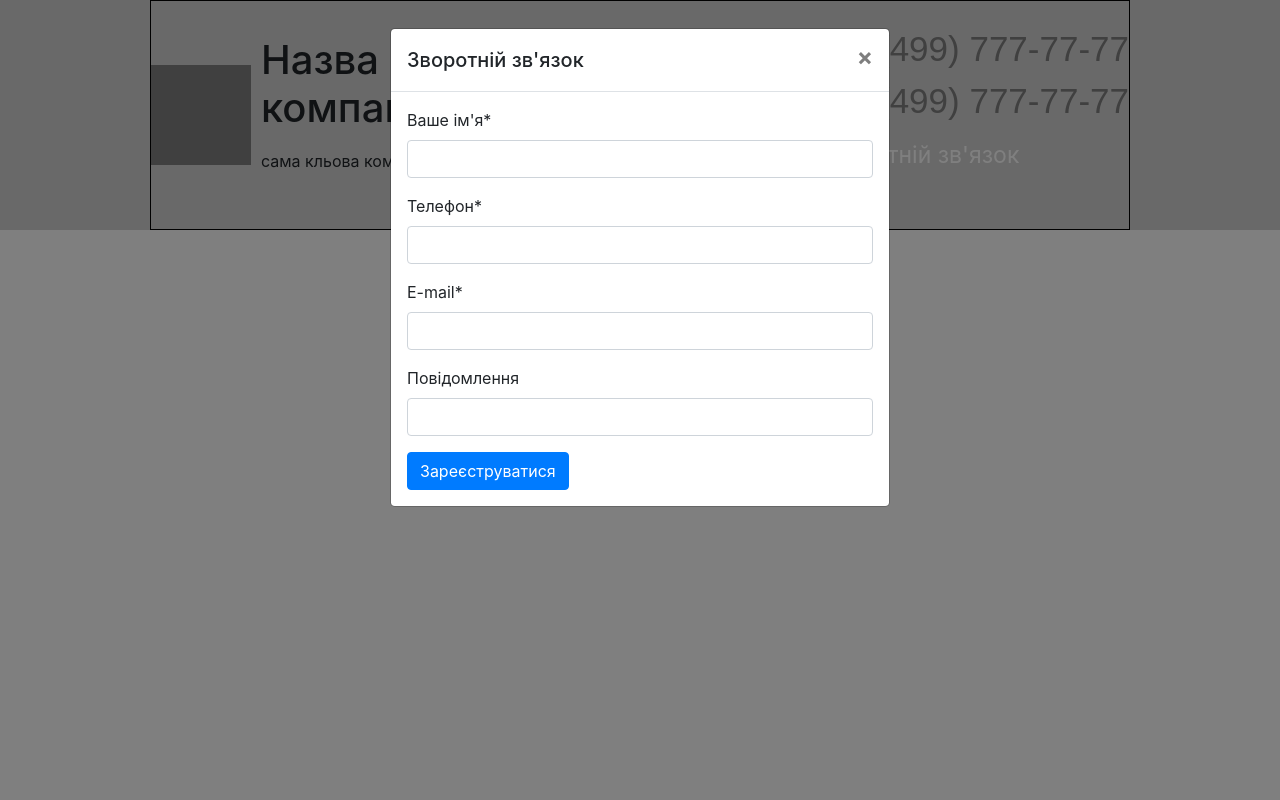
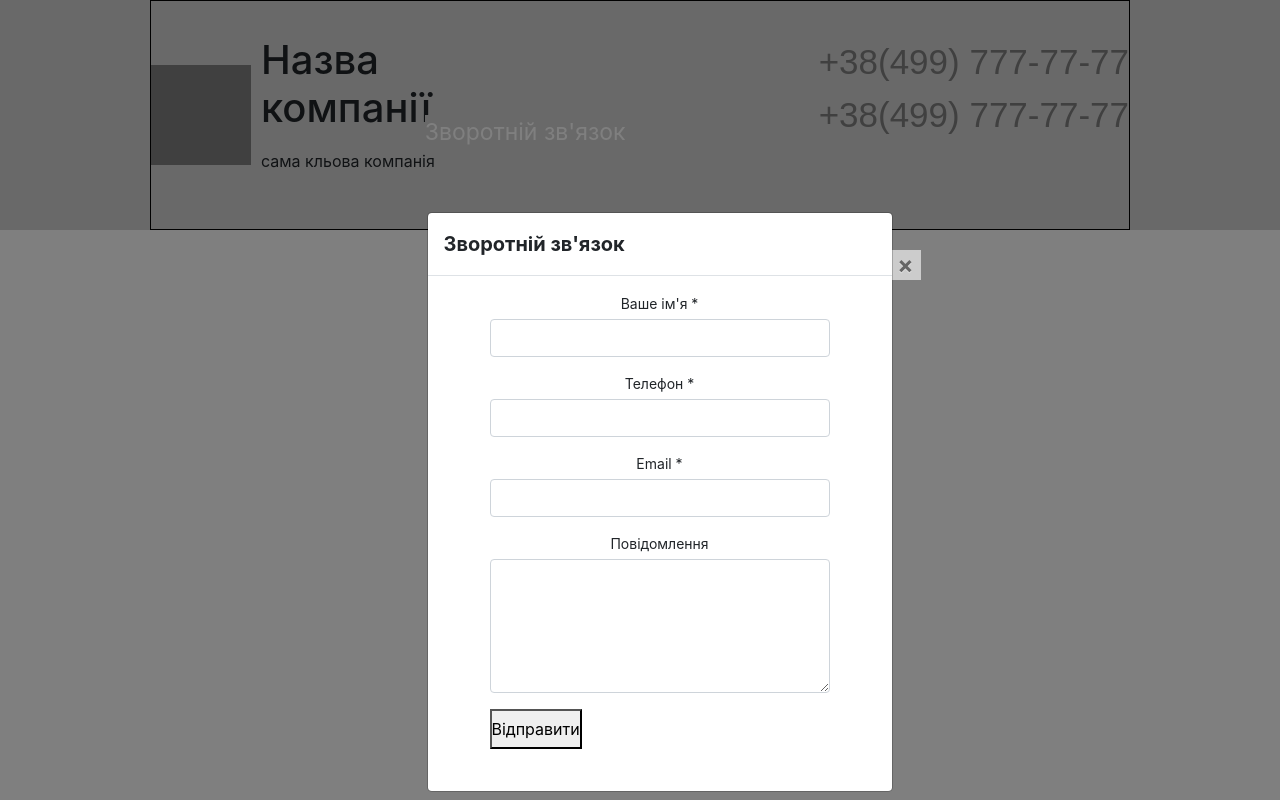
Before and after one commit to panasychkka/Layout3, a plain HTML site: page index.html in a window 1280 px wide. Both pictures are taken after a click on the button "Зворотній зв'язок". Drawn offline with nearby package versions, Linux system fonts and the light colour scheme; files whose address does not match are found by name.

Commit message:
Add files via upload

```diff
--- a/index.html
+++ b/index.html
@@ -23,50 +23,55 @@
                             <li><a href="tel:+38499777777">+38(499) 777-77-77</a></li>
                             <li><a href="tel:+38499777777">+38(499) 777-77-77</a></li>
                     </ul>
+                </div>
+                <div class="header-container__feedback-button-container">
                     <button class="header-container__feedback-button" data-toggle="modal" data-target="#feedbackModal">
                     Зворотній зв'язок
                 </button>
                 </div>
            </div>
     </header>
-    <feedback>
+    <div class="feedback">
          <div class="modal fade" id="feedbackModal" tabindex="-1" role="dialog" aria-labelledby="feedbackModalLabel" aria-hidden="true">
-            <div class="modal-dialog">
-                <div class="modal-content">
-                    <div class="modal-header">
-                        <h5 class="modal-title" id="feedbackModalLabel">Зворотній зв'язок</h5>
+            <div class="modal-dialog modal-dialog-centered" role="document">
+                <div class="close-button">
                     <button type="button" class="close" data-dismiss="modal" aria-label="Close">
                         <span aria-hidden="true">&times;</span>
                     </button>
                 </div>
-                    <div class="modal-body">
-                        <form>
-                            <div class="form-group">
-                                <label for="username">Ваше ім'я*</label>
-                                <input type="text" class="form-control" id="username" name="username">
+                <div class="modal-content">
+                    <div class="modal-header">
+                        <h5 class="modal-title" id="feedbackModalLabel" class="feedback__title"><b>Зворотній зв'язок</b></h5>
                     </div>
-                            <div class="form-group">
-                                <label for="email">Телефон*</label>
-                                <input type="phone" class="form-control" id="phone" name="phone">
+                    <div class="modal-body feedback__body">
+                        <form class="feedback__form">
+                            <div class="form-group feedback__form-group">
+                                <label for="username" class="feedback__label">Ваше ім'я *</label>
+                                <input type="text" id="name" name="name" class="form-control feedback__input" required>
                             </div>
-                            <div class="form-group">
-                                <label for="email">E-mail*</label>
-                                <input type="email" class="form-control" id="email" name="email">
+                            <div class="form-group feedback__form-group">
+                                <label for="phone" class="feedback__label">Телефон *</label>
+                                <input type="tel" id="phone" name="phone" pattern="[0-9]{10}" class="form-control feedback__input" required>
                             </div>
-                            <div class="form-group">
-                                <label for="password">Повідомлення</label>
-                                <input type="message" class="form-control" id="message" name="message">
+                            <div class="form-group feedback__form-group">
+                                <label for="email" class="feedback__label">Email *</label>
+                                <input type="email" id="email" name="email" class="form-control feedback__input" required>
                             </div>
-                            <button type="submit" class="btn btn-primary">Зареєструватися</button>
+                            <div class="form-group feedback__form-group">
+                                <label for="password" class="feedback__label">Повідомлення</label>
+                                <textarea id="message" name="message" rows="5" class="form-control feedback__textarea"></textarea>
+                            </div>
+                            <div class="submit">
+                            <button type="submit" class="btn__feedback__submit">Відправити</button>
+                            </div>
                         </form>
                     </div>
                 </div>
             </div>
         </div>
-
+    </div>
     <script src="https://ajax.googleapis.com/ajax/libs/jquery/3.5.1/jquery.min.js"></script>
     <script src="https://cdnjs.cloudflare.com/ajax/libs/popper.js/1.16.0/umd/popper.min.js"></script>
     <script src="https://maxcdn.bootstrapcdn.com/bootstrap/4.5.2/js/bootstrap.min.js"></script>
-    </feedback>
 </body>
 </html>
--- a/style.css
+++ b/style.css
@@ -1,4 +1,4 @@
-* {
+ * {
     margin: 0;
     padding: 0;
     box-sizing: border-box;
@@ -9,10 +9,10 @@
     font-weight: normal;
     font-style: normal;
 }
-/*body {
+body {
     font-family: 'PT Sans', sans-serif;
     margin: 0;
-}*/
+}
 header {
     width: 100%;
     height: 230px;
@@ -29,11 +29,8 @@ header {
     position: relative;
     border: 1px solid black;
 }
-.header-container__logo {
-    margin-left: 0px;
-}
 .header-container__company-name {
-    margin-left: 10px;
+    left: 10px;
     line-height: 0.8;
     position: relative;
     display: flex;
@@ -46,8 +43,9 @@ header {
     margin-top: -10px;
 }
 .header-container__feedback {
-    margin-left: auto;
-    margin-bottom: 35px;
+    position: absolute;
+    right: 0;
+    top: 35px;
 }
 .header-container__phone-numbers {
     list-style:none;
@@ -59,13 +57,95 @@ header {
     font-family: 'PT Sans Narrow', sans-serif;
     color: gray;
 }
-.header-container__feedback-button {
-    background-color: lightgray;
+
+.header-container__feedback-button{
     border: none;
+    background-color:lightgrey;
     color: #fff;
-    padding: 0;
-    text-decoration: none; /* add dashed border*/
+    position: absolute;
+    right: auto;
+    text-decoration: none;
+    font-size: 23px;
+    margin-left: auto;
+}
+
+.feedback__form {
+    padding: 46px;
+    margin-top: -45px;
+}
+
+ Стилі для кожного полі
+.feedback__form-group {
+    margin-bottom: 20px;
+    text-align: center;
+}/* Вирівнювання тексту по центру */
+
+.feedback__label {
+    display: block;
+    margin-bottom: 5px;
+    font-size: 14px;
+}
+
+.feedback__input,
+.feedback__textarea {
+    width: calc(100% - 40px);
+    padding: 10px;
+    border: 1px solid #ccc;
+    border-radius: 0;
+}
+
+
+.feedback__submit {
+    padding: 10px 20px;
+    border-radius: 0;
+    background-color: #007bff;
+    color: #fff;
+    border: none;
     cursor: pointer;
-    font-size: 23px;
-    text-align: right;
 }
+
+.feedback__submit:hover {
+    background-color: #0056b3;
+}
+
+#feedbackModal .modal-dialog {
+    margin-top: 130px;
+}
+#feedbackModal .modal-dialog {
+    max-width: none;
+    width: 505px;
+    margin-top: 130px;
+}
+
+#feedbackModal .modal-content {
+    height: 580px;
+    margin-left: 39px;
+}
+.form-control,
+.btn {
+    border-radius: 0;
+}
+.modal-title,
+.feedback__label {
+    text-align: center;
+}
+
+.close-button {
+    position: absolute;
+    top: 120px;
+    right: -28px;
+    width: 30px;
+    height: 30px;
+    background-color: #ccc;
+    display: flex;
+    justify-content: center;
+    align-items: center;
+}
+.close {
+    background-color: white;
+}
+.submit{
+    display: flex;
+    width: 50px;
+    height: 40px;
+}
```
Lines whose indentation alone changed are shown as unchanged.
